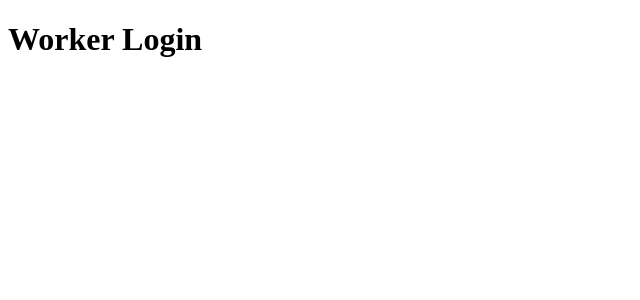
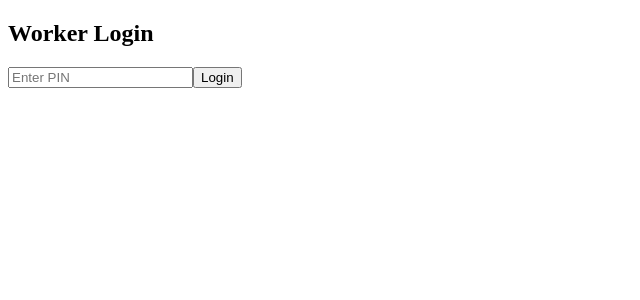
Before and after one commit to meetgupta996/vastra-saarthi, a React (Vite) app in the folder laundry-system/: page /worker-login in a window 1280 px wide. Shown: the top 300 px of the page, without its empty margins (0-640 px from the left). Built offline with nearby package versions, Linux system fonts and the light colour scheme.

Commit message:
feat: implement worker login with PIN validation

```diff
--- a/laundry-system/src/pages/WorkerLogin.jsx
+++ b/laundry-system/src/pages/WorkerLogin.jsx
@@ -1,3 +1,37 @@
+import { useState } from "react";
+import { useNavigate } from "react-router-dom";
+import { useLaundry } from "../context/LaundryContext";
+
 export default function WorkerLogin() {
-  return <h1>Worker Login</h1>;
+  const [pinInput, setPinInput] = useState("");
+  const [error, setError] = useState("");
+
+  const navigate = useNavigate();
+  const { pin } = useLaundry(); // 🔥 MUST use context
+
+  const handleLogin = () => {
+    if (pinInput === pin) {
+      sessionStorage.setItem("auth", "true"); // 🔥 REQUIRED
+      navigate("/worker");
+    } else {
+      setError("Wrong PIN");
+    }
+  };
+
+  return (
+    <div>
+      <h2>Worker Login</h2>
+
+      <input
+        type="password"
+        placeholder="Enter PIN"
+        value={pinInput}
+        onChange={(e) => setPinInput(e.target.value)}
+      />
+
+      <button onClick={handleLogin}>Login</button>
+
+      {error && <p>{error}</p>}
+    </div>
+  );
 }
--- a/laundry-system/src/pages/WorkerPortal.jsx
+++ b/laundry-system/src/pages/WorkerPortal.jsx
@@ -1,3 +1,22 @@
+import { Navigate } from "react-router-dom";
+
 export default function WorkerPortal() {
-  return <h1>Worker Portal</h1>;
+  const isAuth = sessionStorage.getItem("auth");
+
+  // 🔥 PROTECT ROUTE
+  if (!isAuth) {
+    return <Navigate to="/worker-login" />;
+  }
+
+  return (
+    <div>
+      <h1>Worker Dashboard</h1>
+
+      <h3>Stats Section</h3>
+
+      <h3>Add Laundry Form</h3>
+
+      <h3>Entries List</h3>
+    </div>
+  );
 }
```
Also changed, not shown: laundry-system/src/App.jsx (line endings or trailing spaces).
